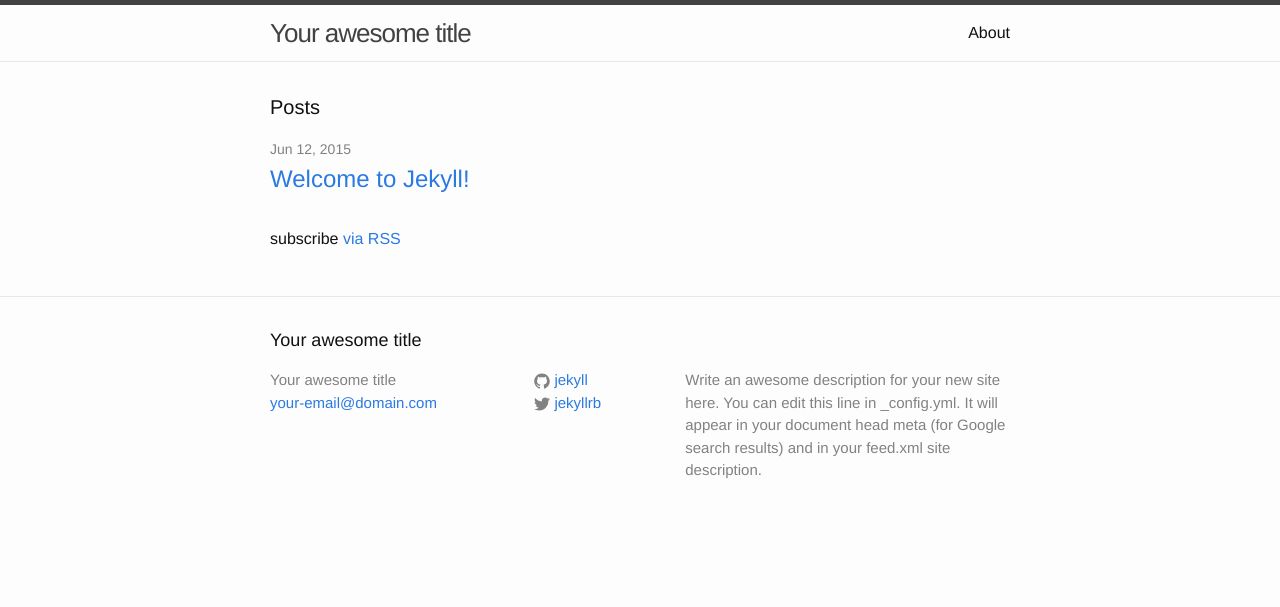
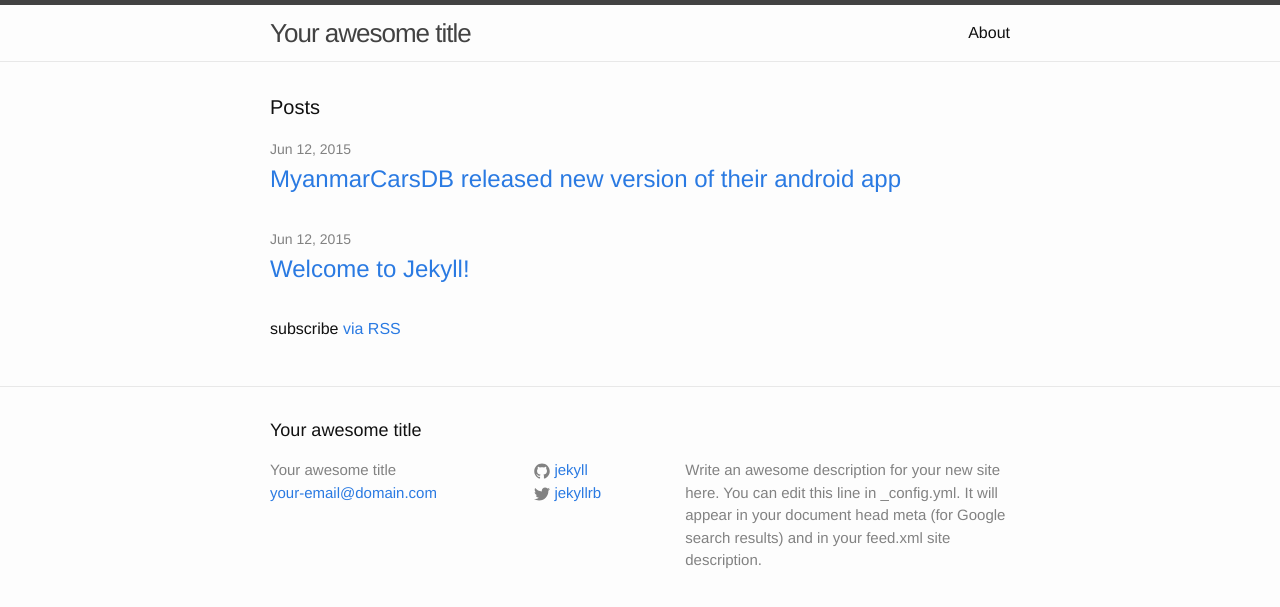
Before and after one commit to mmhan/jekyll-test, a Jekyll site: the page built from index.html, in a window 1280 px wide. Shown: the top 607 px of the page. Built offline with Jekyll 4.4.1, drawn with Linux system fonts in a browser that asks for light colours; part of the change alters nothing that is shown.

```diff
--- a/_config.yml
+++ b/_config.yml
@@ -5,7 +5,7 @@ description: > # this means to ignore newlines until "baseurl:"
   Write an awesome description for your new site here. You can edit this
   line in _config.yml. It will appear in your document head meta (for
   Google search results) and in your feed.xml site description.
-baseurl: "" # the subpath of your site, e.g. /blog/
+baseurl: "/jekyll-test/" # the subpath of your site, e.g. /blog/
 url: "http://mmhan.github.io" # the base hostname & protocol for your site
 twitter_username: jekyllrb
 github_username:  jekyll
--- /dev/null
+++ b/_posts/2015-06-12-myanmarcarsdb-new-app.md
@@ -0,0 +1,35 @@
+---
+layout: post
+title:  "MyanmarCarsDB released new version of their android app"
+date:   2015-06-12 13:26:04
+categories: news update
+---
+
+Lorem ipsum
+
+Another paragraph
+
+# This is an H1
+
+## This is an H2
+
+###### This is an H6
+
+> This is a blockquote with two paragraphs. Lorem ipsum dolor sit amet,
+> consectetuer adipiscing elit. Aliquam hendrerit mi posuere lectus.
+> Vestibulum enim wisi, viverra nec, fringilla in, laoreet vitae, risus.
+>
+> Donec sit amet nisl. Aliquam semper ipsum sit amet velit. Suspendisse
+> id sem consectetuer libero luctus adipiscing.
+
+*   Red
+*   Green
+*   Blue
+* Orange
+  * Red
+
+1.  Bird
+3.  Parish
+2.  McHale
+
+![Abs comparison]({{ site.url }}/assets/abs.jpg)
```
Also changed, not shown: assets/abs.jpg (added).
